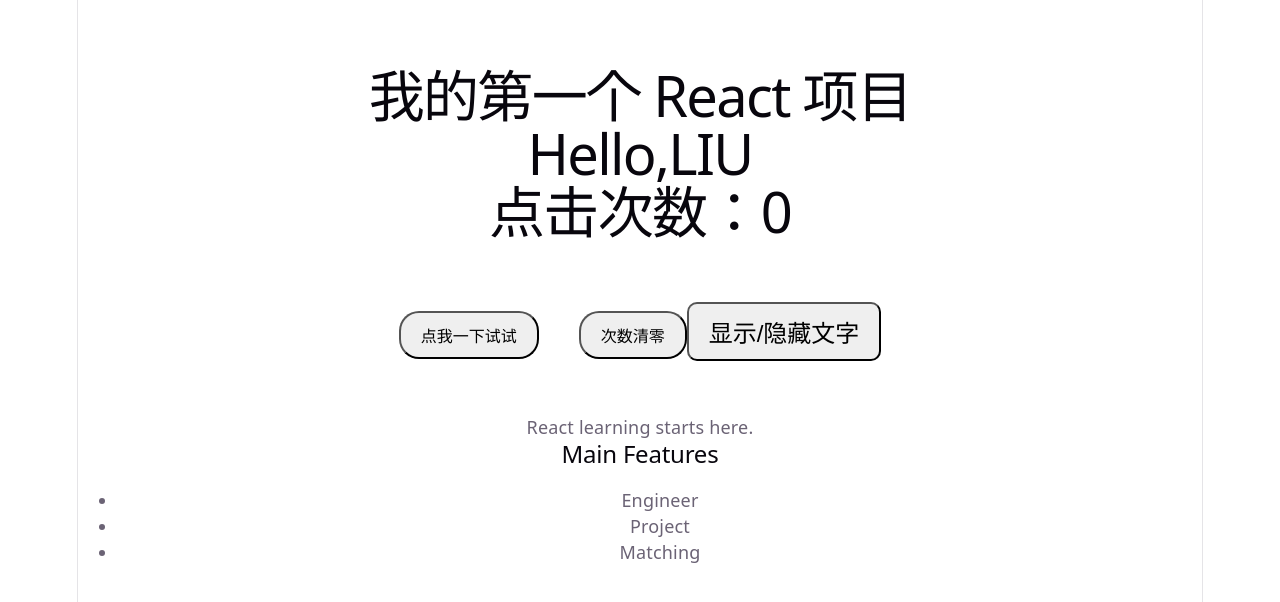
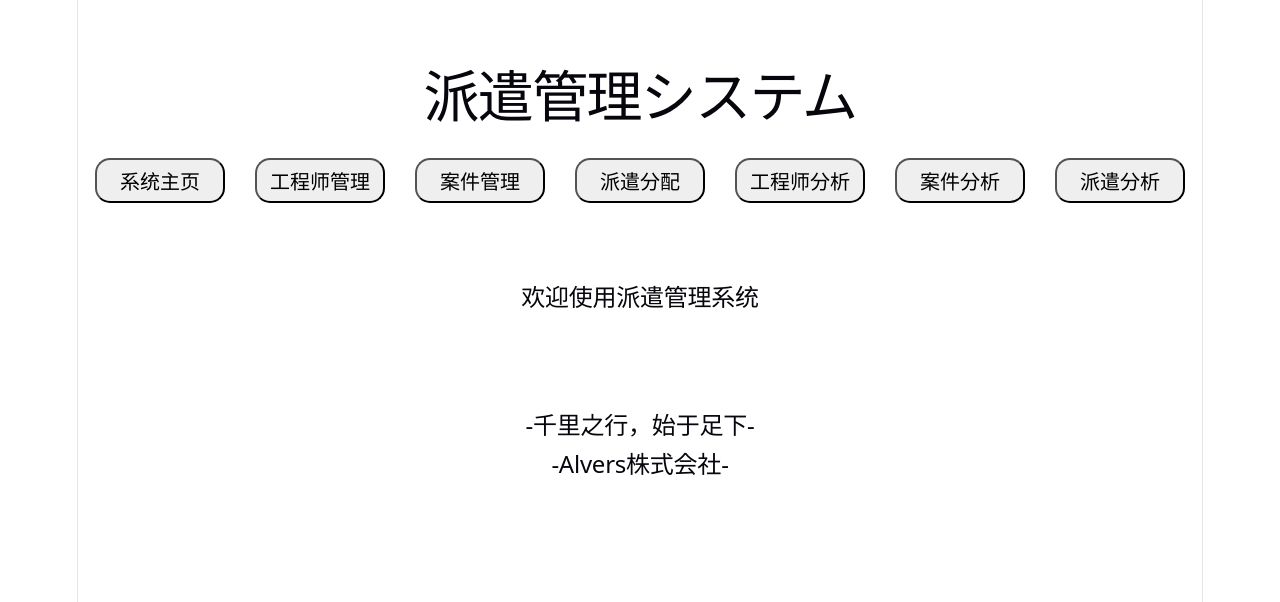
Before and after one commit to ander-ryu/engineer-matching-frontend, a React (Vite) app: page / in a window 1280 px wide. Shown: the top 602 px of the page. Built offline with nearby package versions, Linux system fonts and the light colour scheme.

Commit message:
实现了不同按钮被按以后修改state的状态来控制页面内容的渲染

```diff
--- a/src/App.jsx
+++ b/src/App.jsx
@@ -1,67 +1,112 @@
-import { useState } from "react"
+//npm.cmd run dev
+import { useState } from "react";
 
-function FeatureList() {
+function MenuPanel({ onMenuClick, currentPage }) {
+  const menus = [
+    { id: 0, name: "系统主页" },
+    { id: 1, name: "工程师管理" },
+    { id: 2, name: "案件管理" },
+    { id: 3, name: "派遣分配" },
+    { id: 4, name: "工程师分析" },
+    { id: 5, name: "案件分析" },
+    { id: 6, name: "派遣分析" },
+  ];
+
   return (
-    <div>
-      <h2>Main Features</h2>
-      <ul>
-        <li>Engineer </li>
-        <li>Project </li>
-        <li>Matching </li>
-      </ul>
+    <div style={buttonGroupStyle}>
+      {menus.map((item) => (
+        <button
+          key={item.id}
+          style={currentPage === item.name ? activeButtonStyle : buttonStyle}
+          onClick={() => onMenuClick(item.name)}
+        >
+          {item.name}
+        </button>
+      ))}
     </div>
   );
 }
 
+function HomePage() {
+  return <h2>欢迎使用派遣管理系统</h2>;
+}
+
+function EngineerPage() {
+  return <h2>这里是工程师管理页面</h2>;
+}
+
+function ProjectPage() {
+  return <h2>这里是案件管理页面</h2>;
+}
+
+function DispatchPage() {
+  return <h2>这里是派遣分配页面</h2>;
+}
+
+function EngineerAnalysisPage() {
+  return <h2>这里是工程师分析页面</h2>;
+}
+
+function ProjectAnalysisPage() {
+  return <h2>这里是案件分析页面</h2>;
+}
+
+function DispatchAnalysisPage() {
+  return <h2>这里是派遣分析页面</h2>;
+}
+
+function PageContent({ currentPage }) {
+  if (currentPage === "工程师管理") return <EngineerPage />;
+  if (currentPage === "案件管理") return <ProjectPage />;
+  if (currentPage === "派遣分配") return <DispatchPage />;
+  if (currentPage === "工程师分析") return <EngineerAnalysisPage />;
+  if (currentPage === "案件分析") return <ProjectAnalysisPage />;
+  if (currentPage === "派遣分析") return <DispatchAnalysisPage />;
+
+  return <HomePage />;
+}
+
+const buttonStyle = {
+  width: "100%",
+  fontSize: "20px",
+  padding: "6px 5px",
+  borderRadius: "15px",
+  cursor: "pointer",
+};
+
+const activeButtonStyle = {
+  ...buttonStyle,
+  backgroundColor: "#333",
+  color: "white",
+  fontWeight: "bold",
+};
+
+const buttonGroupStyle = {
+  display: "grid",
+  gridTemplateColumns: "repeat(7, 130px)",
+  gap: "30px",
+  justifyContent: "center",
+};
+
 function App() {
-  const name = "LIU"
-  const [showText, setShouText] = useState(false);
-  const [count, setCount] = useState(0);
+  const [currentPage, setCurrentPage] = useState("home");
 
-  const handleClick = () =>{
-    alert("点我干鸡毛！😒")
-  }
+  const handleMenuClick = (pageName) => {
+    setCurrentPage(pageName);
+  };
+
   return (
-    <div style={{textAlign:"center",marginTop:"50px"}}>
-      <h1>我的第一个 React 项目</h1>
-      <h1>Hello,{name}</h1>
-      <h1>点击次数：{count}</h1>
-      <button
-      onClick={()=> setCount(count+1)}
-      style={{
-        fontSize:"16px",
-        padding:"10px 20px",
-        marginTop:"55px",
-        marginBottom:"55px",
-        marginRight:"20px",
-        borderRadius:"20px",
-        cursor:"pointer"
-      }}>点我一下试试</button>
+    <div style={{ textAlign: "center", marginTop: "50px" }}>
+      <h1 style={{ marginBottom: "50px" }}>派遣管理システム</h1>
 
-      <button
-      onClick={() => setCount(0)}
-      style={{
-        fontSize:"16px",
-        padding:"10px 20px",
-        marginTop:"55px",
-        marginBottom:"55px",
-        marginLeft:"20px",
-        borderRadius:"20px",
-        cursor:"pointer"
-      }}>次数清零</button>
+      <MenuPanel onMenuClick={handleMenuClick} currentPage={currentPage} />
 
-      <button
-      onClick={()=> setShouText(!showText)}
-      style={{
-          fontSize: "24px",
-          padding: "10px 20px",
-          cursor: "pointer",
-          borderRadius: "10px"
-        }}>显示/隐藏文字</button>
+      <div style={{ marginTop: "80px" }}>
+        <PageContent currentPage={currentPage} />
+      </div>
 
-        {showText && <p>这段文字出来了！</p>}
-      <p>React learning starts here.</p>
-      <FeatureList />
+      <h2 style={{ marginTop: "100px" }}>-千里之行，始于足下-</h2>
+      <h2 style={{ marginTop: "10px" }}>-Alvers株式会社-</h2>
     </div>
   );
 }
```
